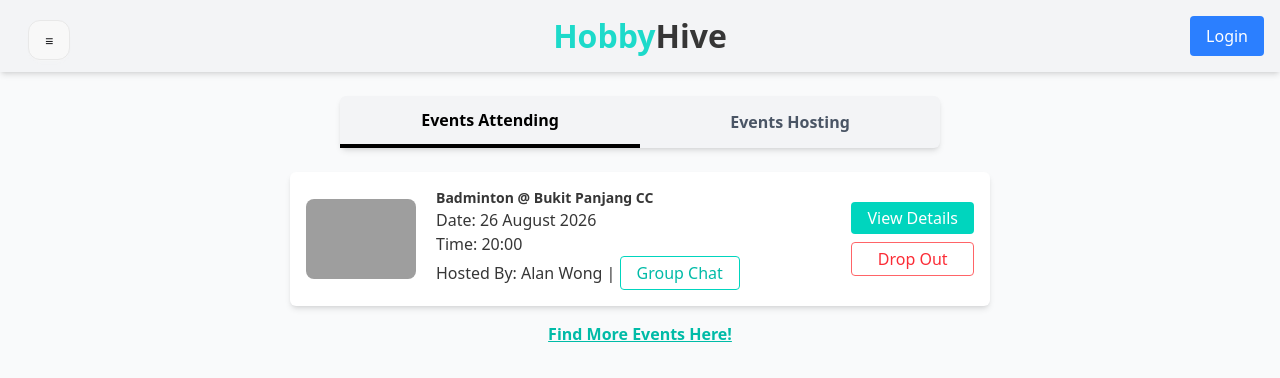
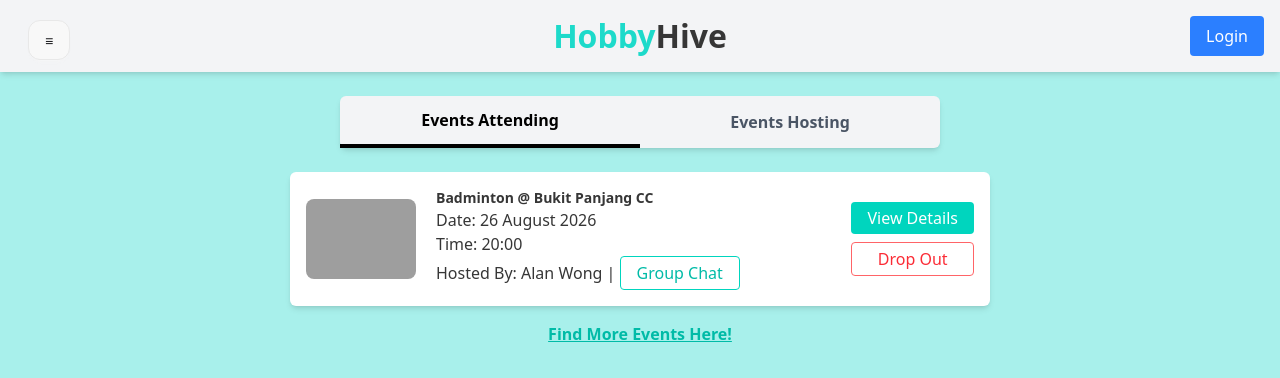
Before and after one commit to divisha-jn/HobbyHive, a Next.js app in the folder sc2006-hobbyhive/: page /MyEvents in a window 1280 px wide. Shown: the top 378 px of the page. Built offline with nearby package versions, Linux system fonts and the light colour scheme; no server answers; grey boxes are pictures that could not be loaded.

Commit message:
changed background color

```diff
--- a/sc2006-hobbyhive/app/MyEvents/page.tsx
+++ b/sc2006-hobbyhive/app/MyEvents/page.tsx
@@ -28,7 +28,7 @@ const page: React.FC = () => {
   ];
 
   return (
-    <div className="min-h-screen bg-gray-50">
+    <div className="min-h-screen" style={{ backgroundColor: "#A8F0EB" }}>
       {/* Navbar */}
       <div className="absolute top-2 left-4 z-50">
         <Navbar />
```
